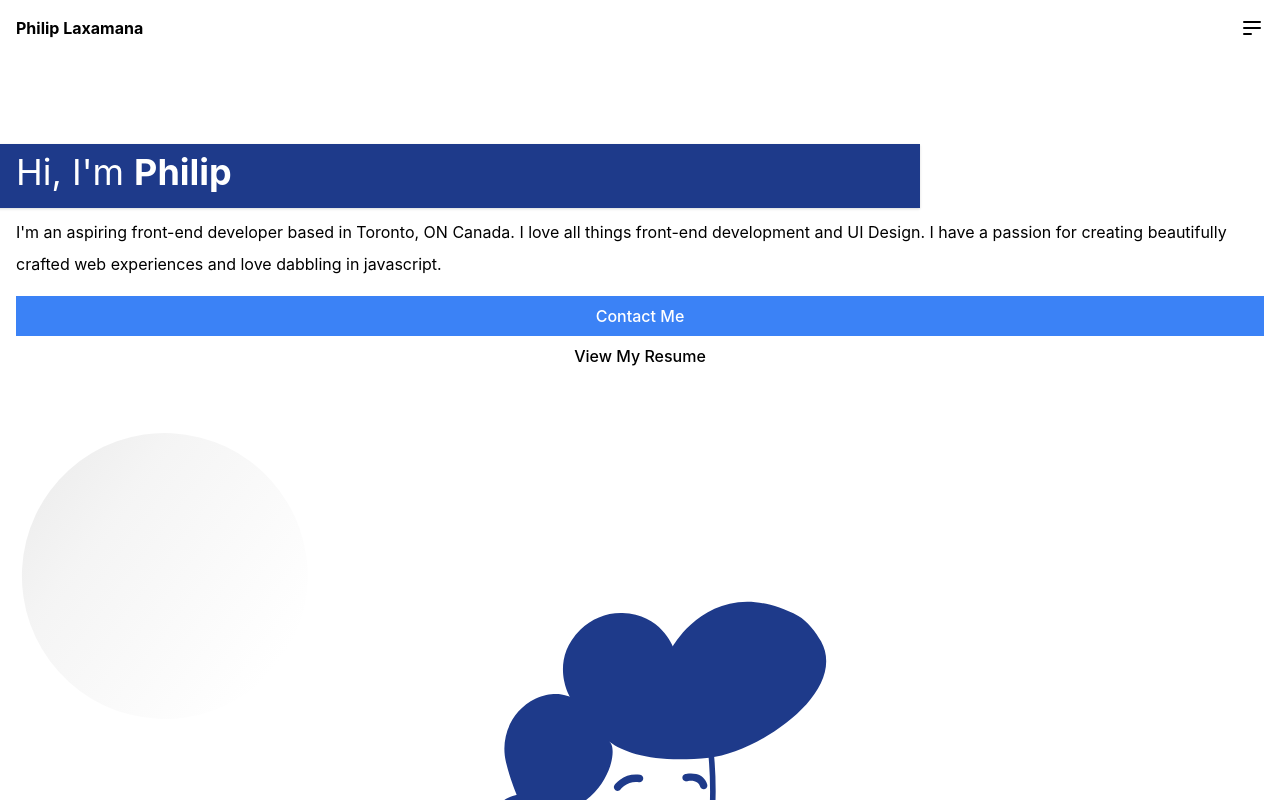
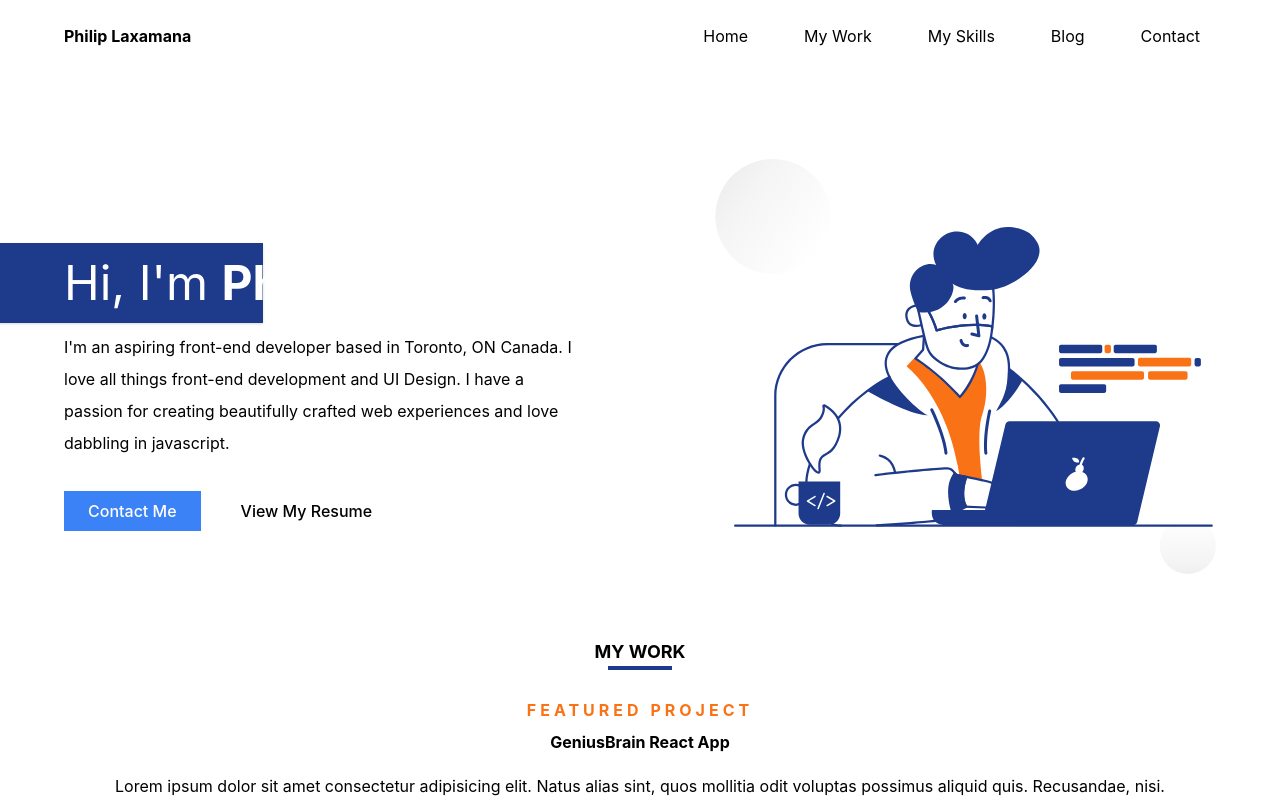
Before and after one commit to plaxamana/portfolio-frontend, a Next.js app: page / in a window 1280 px wide. Shown: the top 800 px of the page. Built offline with nearby package versions, Linux system fonts and the light colour scheme.

Commit message:
mobile nav and hero desktop done

```diff
--- a/components/Header.js
+++ b/components/Header.js
@@ -1,22 +1,48 @@
 import Link from 'next/link'
+import { useState, useRef } from 'react'
+
 
 export default function Header() {
+    const dropdownRef = useRef(null);
+    const [ isActive, setIsActive ] = useState(false);
+    const onClick = () => setIsActive(!isActive);
+
+    const displayMenu = isActive ? (
+        <svg className="w-6" xmlns="http://www.w3.org/2000/svg" fill="none" viewBox="0 0 24 24" stroke="currentColor">
+            <path strokeLinecap="round" strokeLinejoin="round" strokeWidth={2} d="M6 18L18 6M6 6l12 12" />
+        </svg>
+        ) : (
+        <svg className="w-6" xmlns="http://www.w3.org/2000/svg" fill="none" viewBox="0 0 24 24" stroke="currentColor">
+            <path strokeLinecap="round" strokeLinejoin="round" strokeWidth={2} d="M4 6h16M4 12h16M4 18h7" />
+        </svg>
+        )
+
+    const navItemStyle = isActive ? 'border-gray-200 border-b-2 w-full py-2' : null
+
     return (
-        <header className="container mx-auto p-4">
-            <div className="flex justify-between">
-                <div className="font-bold">Philip Laxamana</div>
+        <header className="container mx-auto p-4 md:px-16">
+            <div className="flex flex-col md:flex-row md:items-center md:justify-between">
+                <div className="flex justify-between">
+                    <div className="font-bold">Philip Laxamana</div>
+                    <div
+                        onClick={onClick}
+                        className="md:hidden cursor-pointer"
+                        id="menu-btn"
+                    >
+                    {displayMenu}
+                    </div>
+                </div>
                 <nav>
-                    <div className="w-6" id="menu">
-                        <svg xmlns="http://www.w3.org/2000/svg" fill="none" viewBox="0 0 24 24" stroke="currentColor">
-    <path stroke-linecap="round" stroke-linejoin="round" stroke-width="2" d="M4 6h16M4 12h16M4 18h7" />
-    </svg>
-                    </div>
-                    <ul className="hidden">
-                        <li><Link href="/"><a>Home</a></Link></li>
-                        <li><Link href="#work"><a>My Work</a></Link></li>
-                        <li><Link href="#skills"><a>My Skills</a></Link></li>
-                        <li><Link href="#"><a>Blog</a></Link></li>
-                        <li><Link href="#contact"><a>Contact</a></Link></li>
+                    <ul
+                        className={`${isActive ? 'block transform duration-500' : 'hidden'} mt-4 flex flex-col text-center md:flex md:flex-row md:space-x-6 md:my-auto`}
+                        ref={dropdownRef}
+                        id="menu"
+                    >
+                        <li className={`${navItemStyle} md:py-2 md:px-4`}><Link href="/"><a>Home</a></Link></li>
+                        <li className={`${navItemStyle} md:py-2 md:px-4`}><Link href="#work"><a>My Work</a></Link></li>
+                        <li className={`${navItemStyle} md:py-2 md:px-4`}><Link href="#skills"><a>My Skills</a></Link></li>
+                        <li className={`${navItemStyle} md:py-2 md:px-4`}><Link href="#"><a>Blog</a></Link></li>
+                        <li className={`${navItemStyle} md:py-2 md:px-4`}><Link href="#contact"><a>Contact</a></Link></li>
                     </ul>
                 </nav>
             </div>
--- a/components/Hero.js
+++ b/components/Hero.js
@@ -3,13 +3,15 @@ import SecondaryBtn from '../components/buttons/SecondaryBtn'
 
 export default function Hero() {
     return(
-        <div className="container mx-auto p-4">
-            <div className="mt-20 mb-4">
+        <div className="container mx-auto p-4 md:p-16">
+            <div className="md:flex md:justify-between md:items-center">
+                <div className="md:flex-auto">
+                    <div className="mt-20 md:mb-8">
                         <div className="relative mb-6">
-                    <div className="absolute top-0 left-0 transform -translate-x-8 -translate-y-2 bg-blue-900 w-3/4 h-16 shadow"></div>
-                    <h1 className="relative text-4xl text-white">Hi, I'm <strong>Philip</strong></h1>
+                            <div className="absolute top-0 left-0 transform -translate-x-4 -translate-y-2 bg-blue-900 w-3/4 h-16 shadow md:-translate-x-72 md:w-3/4 md:h-20 md:-translate-y-4"></div>
+                            <h1 className="relative text-4xl text-white md:text-5xl">Hi, I'm <strong>Philip</strong></h1>
                         </div>
-                <p className="leading-loose">
+                        <p className="leading-loose md:max-w-lg">
                             I'm an aspiring front-end developer based in Toronto, ON Canada.  I love all things
                             front-end development and UI Design.  I have a passion for creating beautifully crafted
                             web experiences and love dabbling in javascript.
@@ -17,18 +19,20 @@ export default function Hero() {
                     </div>
 
                     {/* Button Container */}
-            <div className="flex flex-col w-full">
-                <PrimaryBtn text="Contact Me" link="#contact"/>
+                    <div className="flex flex-col w-full md:flex-row md:max-w-max md:space-x-4">
+                        <PrimaryBtn text="Contact Me" link="#contact" />
                         <SecondaryBtn text="View My Resume" outsideLink="https://google.com"/>
+                    </div>
                 </div>
 
                 {/* Hero image */}
-            <div className="flex justify-center">
+                <div className="flex justify-center md:flex-auto">
                     <img
                         src="/img/hero-img.svg"
                         alt="developer on laptop coding"
-                    className="w-full"
+                        className="w-full md:max-w-lg"
                     />
+                </div>
             </div>
         </div>
     )
--- a/components/forms/Contact.js
+++ b/components/forms/Contact.js
@@ -4,7 +4,7 @@ import Submit from '../buttons/PrimaryBtn'
 
 export default function Contact() {
     return(
-        <div className="container mx-auto mt-16 px-4 text-center">
+        <div className="container mx-auto mt-16 px-4 text-center" id="contact">
             <h2 className="font-bold text-xl mb-6">Want to contact me? Shoot me a line below!</h2>
             <form action="#">
                 <InputField
--- a/components/project/Project.js
+++ b/components/project/Project.js
@@ -25,11 +25,13 @@ export default function Project({ type, projectName, description, primaryLink, s
 
             {/* Image container */}
             <div>
-                <img
-                    src={imageSrc}
-                    alt={imageDesc}
-                    className="rounded-2xl shadow-lg object-cover w-full h-48"
-                />
+                <a href={primaryLink}>
+                    <img
+                        src={imageSrc}
+                        alt={imageDesc}
+                        className="rounded-2xl shadow-lg object-cover w-full h-48"
+                    />
+                </a>
             </div>
         </div>
     )
--- a/components/project/ProjectContainer.js
+++ b/components/project/ProjectContainer.js
@@ -5,7 +5,7 @@ import SecondaryBtn from '../buttons/SecondaryBtn'
 export default function ProjectContainer() {
 
     return (
-        <section className="container mx-auto px-4">
+        <section className="container mx-auto px-4" id="work">
             <div className="relative flex justify-center">
                 <h2 className="font-bold text-lg text-center uppercase">My Work</h2>
                 <div className="absolute bottom-0 transform translate-y-1 w-16 h-1 bg-blue-900"></div>
--- a/components/skill/SkillsContainer.js
+++ b/components/skill/SkillsContainer.js
@@ -2,7 +2,7 @@ import Skill from './Skill'
 
 export default function SkillsContainer() {
     return (
-        <div className="flex flex-col items-center container mx-auto px-4">
+        <div className="flex flex-col items-center container mx-auto px-4" id="skills">
             <div className="relative flex justify-center text-white mb-4">
                 <h2 className="font-bold text-lg text-center uppercase">My Skills</h2>
                 <div className="absolute bottom-0 transform translate-y-1 w-16 h-1 bg-orange-500"></div>
--- a/pages/copy.js
+++ /dev/null
@@ -1,65 +0,0 @@
-import Head from 'next/head'
-import styles from '../styles/Home.module.css'
-
-export default function Home() {
-  return (
-    <div className={styles.container}>
-      <Head>
-        <title>Create Next App</title>
-        <link rel="icon" href="/favicon.ico" />
-      </Head>
-
-      <main className={styles.main}>
-        <h1 className={styles.title}>
-          Welcome to <a href="https://nextjs.org">Next.js!</a>
-        </h1>
-
-        <p className={styles.description}>
-          Get started by editing{' '}
-          <code className={styles.code}>pages/index.js</code>
-        </p>
-
-        <div className={styles.grid}>
-          <a href="https://nextjs.org/docs" className={styles.card}>
-            <h3>Documentation &rarr;</h3>
-            <p>Find in-depth information about Next.js features and API.</p>
-          </a>
-
-          <a href="https://nextjs.org/learn" className={styles.card}>
-            <h3>Learn &rarr;</h3>
-            <p>Learn about Next.js in an interactive course with quizzes!</p>
-          </a>
-
-          <a
-            href="https://github.com/vercel/next.js/tree/master/examples"
-            className={styles.card}
-          >
-            <h3>Examples &rarr;</h3>
-            <p>Discover and deploy boilerplate example Next.js projects.</p>
-          </a>
-
-          <a
-            href="https://vercel.com/import?filter=next.js&utm_source=create-next-app&utm_medium=default-template&utm_campaign=create-next-app"
-            className={styles.card}
-          >
-            <h3>Deploy &rarr;</h3>
-            <p>
-              Instantly deploy your Next.js site to a public URL with Vercel.
-            </p>
-          </a>
-        </div>
-      </main>
-
-      <footer className={styles.footer}>
-        <a
-          href="https://vercel.com?utm_source=create-next-app&utm_medium=default-template&utm_campaign=create-next-app"
-          target="_blank"
-          rel="noopener noreferrer"
-        >
-          Powered by{' '}
-          <img src="/vercel.svg" alt="Vercel Logo" className={styles.logo} />
-        </a>
-      </footer>
-    </div>
-  )
-}
```
Also changed, not shown: pages/index.js (line endings or trailing spaces). Lines whose indentation alone changed are shown as unchanged.
